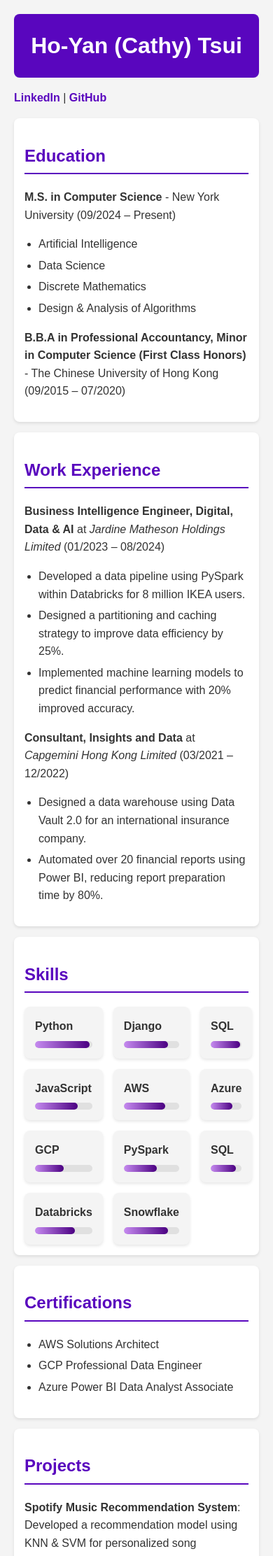
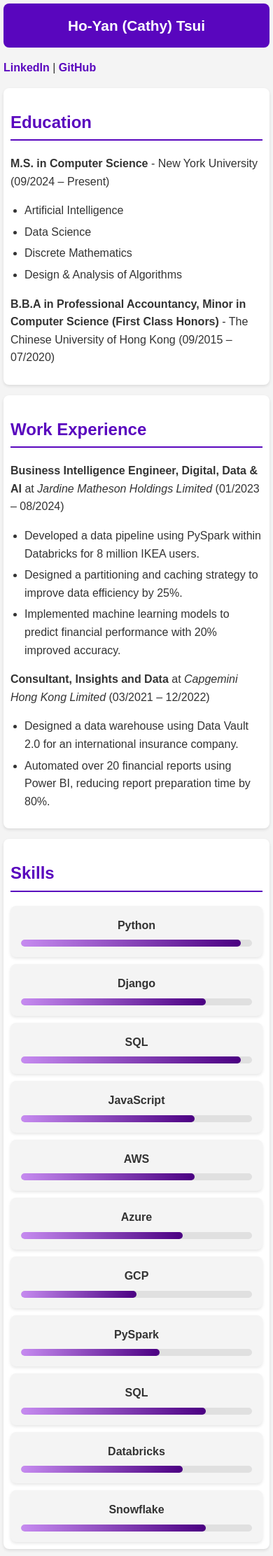
Before and after one commit to cathy-thy/django_cv, a Django app: page /cv in a window 390 px wide. Shown: the top 2224 px of the page at 70% size. Run offline with Django 5.2, Linux system fonts and the light colour scheme.

Commit message:
adapt to mobile view

```diff
--- a/cv_project/cv/static/css/styles.css
+++ b/cv_project/cv/static/css/styles.css
@@ -1,4 +1,3 @@
-
 /* Define Theme Colors */
 :root {
     --main-theme: #5906be;
@@ -9,7 +8,7 @@
 /* General Styles */
 body {
     font-family: 'Arial', sans-serif;
-    max-width: 900px;
+    max-width: 1200px;
     margin: auto;
     padding: 20px;
     background-color: var(--background-light);
@@ -28,29 +27,31 @@
 
 .header h1 {
     margin: 0;
+    font-size: 2em;
 }
 
 .header p {
     margin: 5px 0;
-    font-size: 1.1em;
+    font-size: 1.2em;
 }
 
 /* Sections */
 .section {
     background: white;
-    padding: 15px;
+    padding: 20px;
     margin: 15px 0;
     border-radius: 8px;
     box-shadow: 0px 2px 4px rgba(0, 0, 0, 0.1);
 }
 
+/* Section Headers */
 h2 {
     color: var(--main-theme);
     border-bottom: 2px solid var(--main-theme);
     padding-bottom: 5px;
 }
 
-/* Bullet Points for All Lists */
+/* Education & Experience List */
 ul {
     padding-left: 20px;
 }
@@ -71,22 +72,24 @@
     text-decoration: underline;
 }
 
-/* Skills Section */
+/* Skills Section - Responsive Grid */
 .skills-container {
     display: grid;
-    grid-template-columns: repeat(3, 1fr); /* 3 columns */
-    gap: 15px;
+    grid-template-columns: repeat(auto-fit, minmax(150px, 1fr)); /* Responsive columns */
+    gap: 10px;
     margin-top: 10px;
 }
 
+/* Skill Box */
 .skill-box {
     background-color: #f4f4f4;
     padding: 15px;
     border-radius: 8px;
     box-shadow: 0px 2px 4px rgba(0, 0, 0, 0.1);
-    text-align: left;
+    text-align: center;
 }
 
+/* Skill Name */
 .skill-name {
     font-weight: bold;
     font-size: 16px;
@@ -94,6 +97,7 @@
     display: block;
 }
 
+/* Skill Progress Bar */
 .skill-bar {
     width: 100%;
     height: 10px;
@@ -110,3 +114,74 @@
     transition: width 1.5s ease-in-out;
     border-radius: 6px;
 }
+
+/* RESPONSIVE DESIGN */
+
+/* Medium Screens (Tablets) */
+@media (max-width: 1024px) {
+    body {
+        padding: 15px;
+    }
+
+    .header h1 {
+        font-size: 1.8em;
+    }
+
+    .header p {
+        font-size: 1em;
+    }
+
+    .skills-container {
+        grid-template-columns: repeat(2, 1fr);
+    }
+}
+
+/* Small Screens (Mobile Phones) */
+@media (max-width: 768px) {
+    body {
+        padding: 10px;
+    }
+
+    .header h1 {
+        font-size: 1.5em;
+    }
+
+    .header p {
+        font-size: 0.9em;
+    }
+
+    .section {
+        padding: 15px;
+    }
+
+    .skills-container {
+        grid-template-columns: repeat(1, 1fr); /* Show skills in a single column */
+    }
+}
+
+/* Extra Small Screens (Very Small Mobile Devices) */
+@media (max-width: 480px) {
+    body {
+        padding: 5px;
+    }
+
+    .header {
+        padding: 15px;
+    }
+
+    .header h1 {
+        font-size: 1.3em;
+    }
+
+    .header p {
+        font-size: 0.8em;
+    }
+
+    .section {
+        padding: 10px;
+    }
+
+    .skills-container {
+        grid-template-columns: repeat(1, 1fr);
+    }
+}
```
